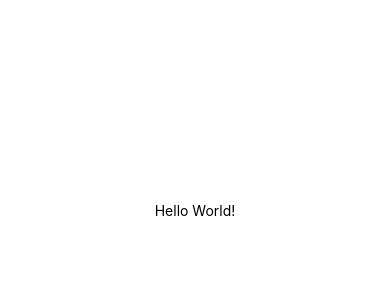
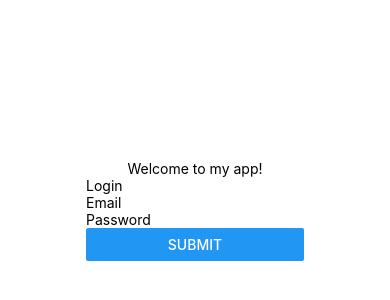
Before and after one commit to rvenegas5/pokedex, a React Native app: screen / in a window 390 px wide. Shown: the part 212-512 px from the top of the page. Built offline with nearby package versions, Linux system fonts and the light colour scheme.

Commit message:
Working with simple forms

```diff
--- a/App.js
+++ b/App.js
@@ -1,11 +1,11 @@
-import { StatusBar } from 'expo-status-bar';
 import { StyleSheet, Text, View } from 'react-native';
+import LoginForm from './src/components/LoginForm';
 
 export default function App() {
   return (
     <View style={styles.container}>
-      <Text>Hello World!</Text>
-      <StatusBar style="auto" />
+      <Text>Welcome to my app!</Text>
+      <LoginForm />
     </View>
   );
 }
--- /dev/null
+++ b/src/components/LoginForm.js
@@ -0,0 +1,13 @@
+import React from "react";
+import {TextInput, Button, Text, View} from "react-native";
+
+export default function LoginForm() {
+    return (
+        <View>
+            <Text>Login</Text>
+            <TextInput placeholder="Email" />
+            <TextInput placeholder="Password" />
+            <Button title="Submit" onPress={()=>console.log("Enviado!")} />
+        </View>
+    );
+}
```
Also changed, not shown: 1 other file (tests, documents, lock files or other folders).
